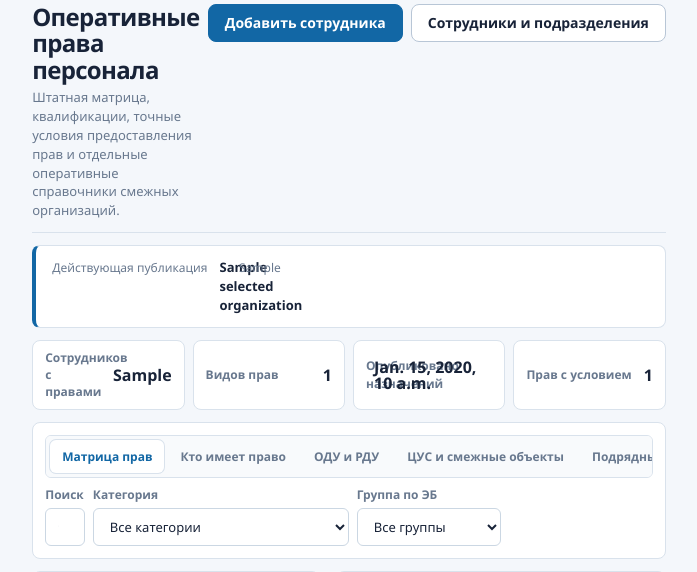
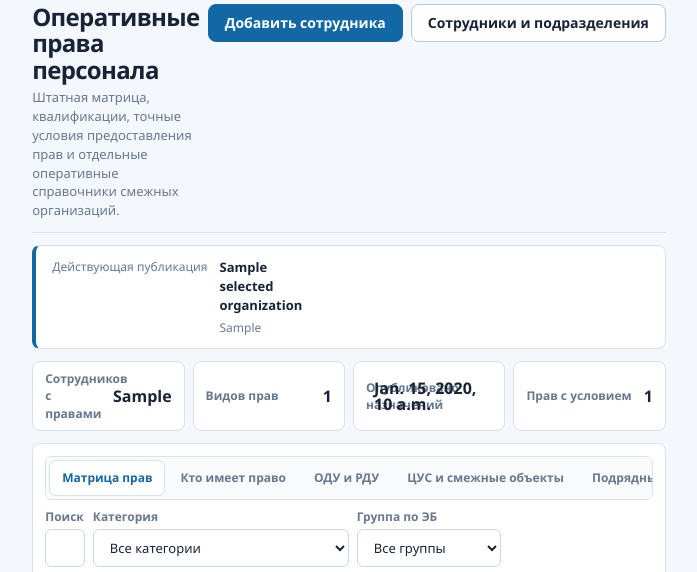
Before and after one commit to genrudko/electronic-operational-docs, a Django app: template src/templates/organizations/authority_registry.html in a window 1280 px wide. Shown: the part 114-686 px from the top of the page, without its empty margins (291-988 px from the left). Run offline with Django 5.2, Linux system fonts and the light colour scheme; the template is opened without the code that fills it: most values are stand-ins (such as "Sample title", 1, 10 or a date in 2020); parts of the project's set-up code (start-up, migrations or seed data) failed here and were passed over; some web fonts are replaced.

Commit message:
fix(ux): prevent authority publication banner overlap

```diff
--- a/src/static/organizations/personnel_authority_matrix.css
+++ b/src/static/organizations/personnel_authority_matrix.css
@@ -11,7 +11,9 @@
 
 .authority-publication-banner { display:grid; grid-template-columns:minmax(0,1fr) minmax(16rem,22rem); align-items:end; gap:var(--theme-space-4); padding:var(--theme-space-3) var(--theme-space-4); border:1px solid var(--theme-border); border-left:4px solid var(--theme-primary); border-radius:var(--theme-radius-md); background:var(--theme-surface); }
 .authority-publication-banner > div,.authority-publication-banner form { display:grid; gap:var(--theme-space-1); }
-.authority-publication-banner > div { grid-template-columns:auto minmax(0,1fr) auto; align-items:baseline; column-gap:var(--theme-space-3); }
+.authority-publication-banner > div { grid-template-columns:auto minmax(0,1fr); align-items:start; column-gap:var(--theme-space-3); }
+.authority-publication-banner > div > span { grid-row:1 / span 2; }
+.authority-publication-banner > div > strong,.authority-publication-banner > div > small { grid-column:2; min-width:0; }
 .authority-publication-banner span,.authority-publication-banner label,.authority-publication-banner small { color:var(--theme-text-muted); font-size:var(--theme-font-size-xs); }
 .authority-publication-banner strong { color:var(--theme-text); font-size:var(--theme-font-size-sm); }
 .authority-publication-banner select { width:100%; min-height:var(--theme-control-height-md); padding:var(--theme-space-2) var(--theme-space-3); border:1px solid var(--theme-border-strong); border-radius:var(--theme-radius-sm); background:var(--theme-control); color:var(--theme-text); }
```
